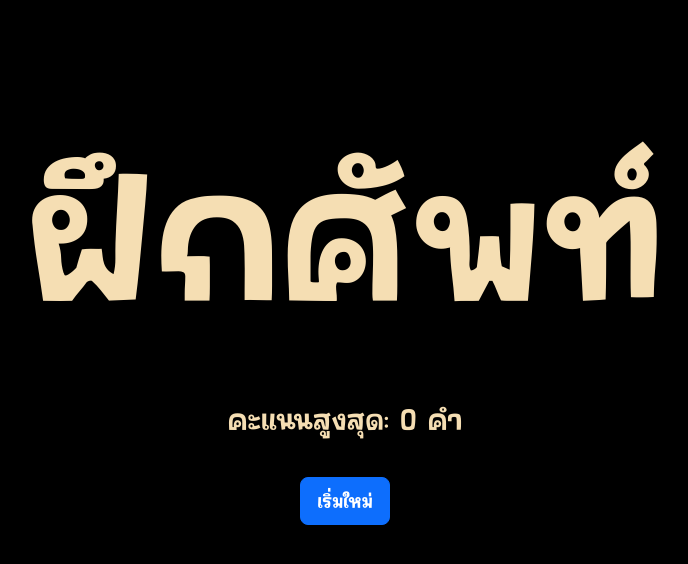
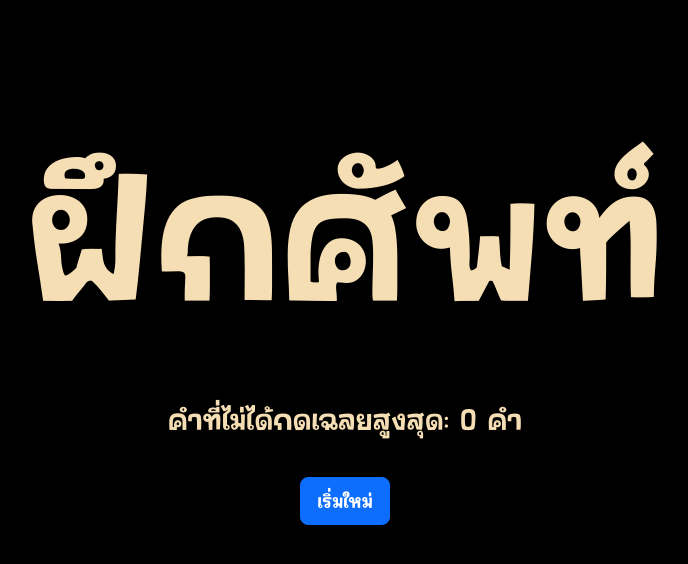
Before and after one commit to Sahussavat/eng-learning, a React (Vite) app: page /#/ in a window 1280 px wide. Shown: the top 564 px of the page, without its empty margins (295-983 px from the left). Built offline with nearby package versions, Linux system fonts and the light colour scheme; what react-confirm would draw is missing.

Commit message:
feat: change words in pages

```diff
--- a/src/components/choice_page/GuessPage.tsx
+++ b/src/components/choice_page/GuessPage.tsx
@@ -191,10 +191,10 @@ function GuessPage() {
         <div className={(current_page === Page.Score ? scorePageCss.score_box : guessPageCss.hide)}>
             <div className={scorePageCss.body}>
                 <div className={scorePageCss.hight_score_text}>
-                    <p>คะแนนสูงสุด: <span>{Number(highest_score/guessSys.current.get_max_guess()*100).toFixed(2)} คำ</span></p>
+                    <p>คำที่ไม่ได้กดเฉลยสูงสุด: <span>{Number(highest_score/guessSys.current.get_max_guess()*100).toFixed(2)} คำ</span></p>
                 </div>
                 <div className={scorePageCss.hight_score_text}>
-                    <p>คะแนนที่ทำ: <span>{Number(current_score/guessSys.current.get_max_guess()*100).toFixed(2)} คำ</span></p>
+                    <p>คำที่ไม่ได้กดเฉลยที่ทำ: <span>{Number(current_score/guessSys.current.get_max_guess()*100).toFixed(2)} คำ</span></p>
                 </div>
                 <Button variant="primary" size='lg' onClick={()=>{
                         window.location.reload()
--- a/src/components/main_page/MainPage.module.css
+++ b/src/components/main_page/MainPage.module.css
@@ -14,7 +14,7 @@
 
 .btn_box {
     display: inline-block;
-    width: fit-content;
+    width: 350px;
     margin-top: 3%;
 }
 
--- a/src/components/main_page/MainPage.tsx
+++ b/src/components/main_page/MainPage.tsx
@@ -27,7 +27,7 @@ function MainPage() {
                 </div>
                 <div className={mainPageCss.body}>
                     <div className={mainPageCss.hight_score_text}>
-                        <p>คะแนนสูงสุด: <span>{highest_score} คำ</span></p>
+                        <p>คำที่ไม่ได้กดเฉลยสูงสุด: <span>{highest_score} คำ</span></p>
                     </div>
                     <div className={mainPageCss.btn_box}>
                     <Container>
@@ -35,7 +35,7 @@ function MainPage() {
                             <Col className={SaveNLoad.is_has_save(SaveNLoad.CONTINUE_SAVE_NAME) ? "":mainPageCss.hide}>
                             <Button variant="primary" size='lg' onClick={()=>{
                                 navigate('/guess');
-                            }}>Continue</Button>
+                            }}>เล่นต่อ</Button>
                             </Col>
                             <Col>
                             <Button variant="primary" size='lg' onClick={async()=>{
```
